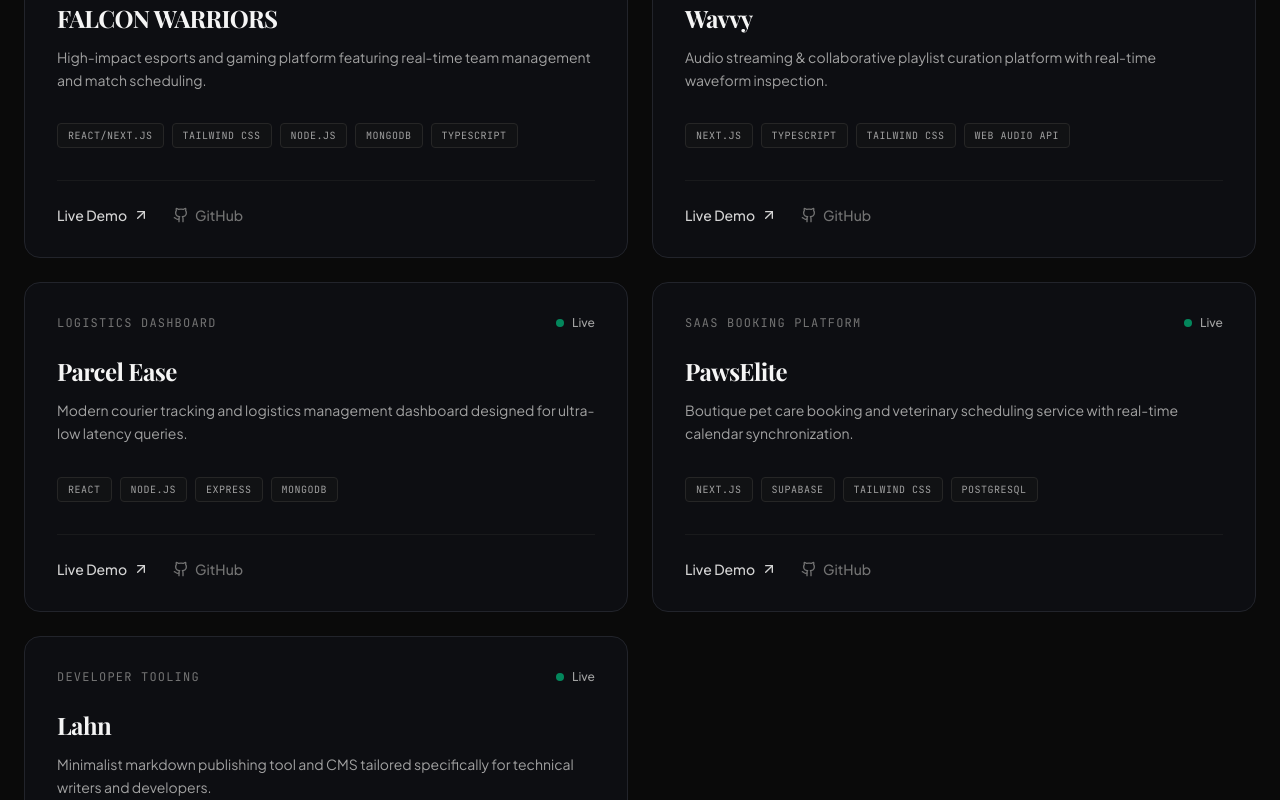
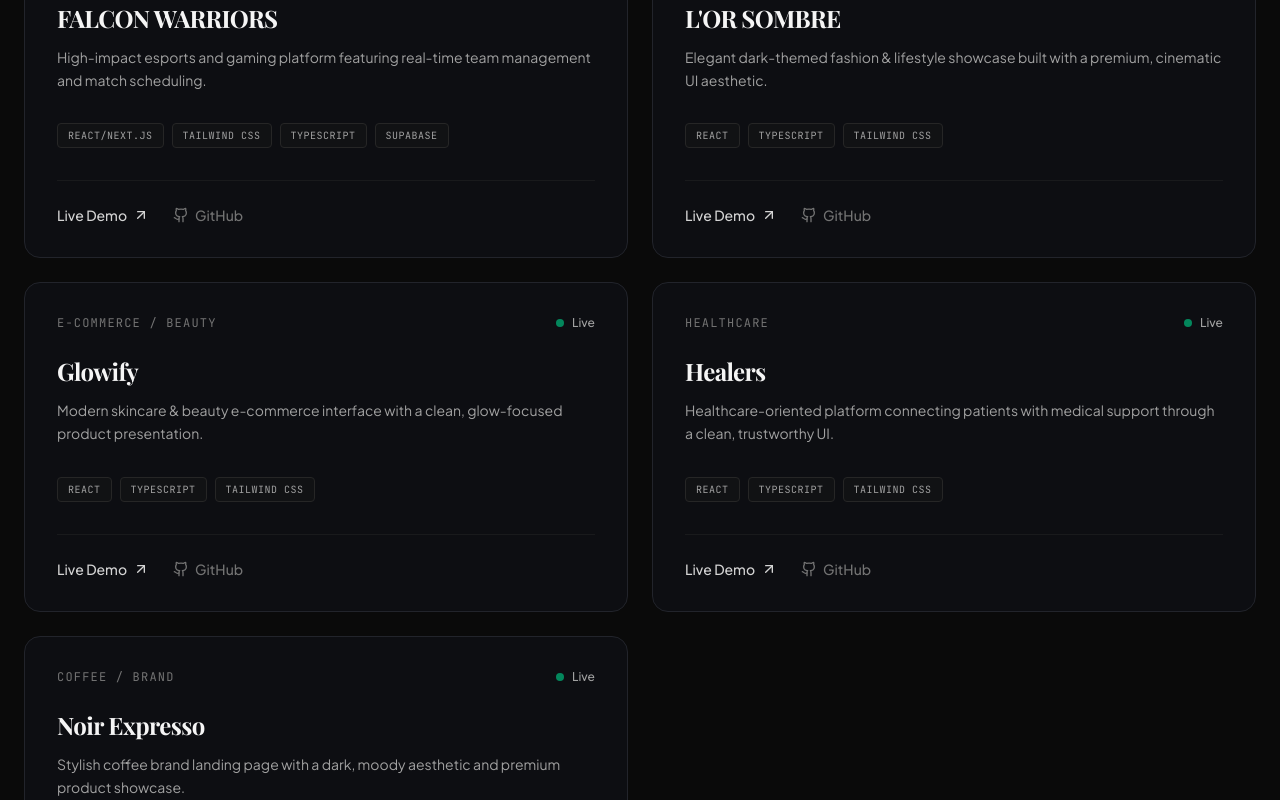
Before and after one commit to Aiman-012/Aiman-Uddin, a React (Vite) app: page / in a window 1280 px wide. Shown: the part 2120-2920 px from the top of the page. Built offline with nearby package versions, Linux system fonts and the light colour scheme; no server answers; a web font is replaced by a local one.

Commit message:
chore(data): sync portfolio projects and tech stack
Update the profile data to replace deprecated projects with new
entries including L'OR SOMBRE, Glowify, and Healers. Also update
the tech stack for FALCON WARRIORS to reflect the use of Supabase
instead of MongoDB.

```diff
--- a/src/data/profile.ts
+++ b/src/data/profile.ts
@@ -32,49 +32,49 @@ export const profileData = {
       category: "Web Application / Esports",
       shortDescription: "High-impact esports and gaming platform featuring real-time team management and match scheduling.",
       fullDescription: "A comprehensive web application designed for competitive gaming communities. FALCON WARRIORS features secure user authentication, robust team management, and real-time leaderboards wrapped in a responsive, esports-inspired modern UI.",
-      techStack: ["React/Next.js", "Tailwind CSS", "Node.js", "MongoDB", "TypeScript"],
+      techStack: ["React/Next.js", "Tailwind CSS", "TypeScript", "Supabase"],
       githubUrl: "https://github.com/Aiman03-del/FALCON-WARRIORS",
       demoUrl: "https://falcon-warriors.vercel.app"
     },
     {
-      id: "wavvy",
-      title: "Wavvy",
-      category: "Audio Streaming",
-      shortDescription: "Audio streaming & collaborative playlist curation platform with real-time waveform inspection.",
-      fullDescription: "Wavvy is a cutting-edge platform designed for audiophiles. It supports lossless audio streaming and visualizes tracks in real-time, allowing DJs and curators to perfectly sync their playlists.",
-      techStack: ["Next.js", "TypeScript", "Tailwind CSS", "Web Audio API"],
-      githubUrl: "https://github.com/Aiman03-del/wavvy",
-      demoUrl: "https://wavvy.vercel.app"
+      id: "l-or-sombre",
+      title: "L'OR SOMBRE",
+      category: "Fashion / Lifestyle",
+      shortDescription: "Elegant dark-themed fashion & lifestyle showcase built with a premium, cinematic UI aesthetic.",
+      fullDescription: "L'OR SOMBRE is a visually rich frontend experience crafted for a luxury brand feel — combining smooth animations, moody color palettes, and refined typography to create an immersive browsing experience.",
+      techStack: ["React", "TypeScript", "Tailwind CSS"],
+      githubUrl: "https://github.com/Aiman03-del/L-OR-SOMBRE",
+      demoUrl: "https://l-or-sombre.vercel.app"
     },
     {
-      id: "parcel-ease",
-      title: "Parcel Ease",
-      category: "Logistics Dashboard",
-      shortDescription: "Modern courier tracking and logistics management dashboard designed for ultra-low latency queries.",
-      fullDescription: "A fully custom logistics dashboard tailored for high-volume enterprise sorting centers. Handles thousands of concurrent socket connections for live tracking updates.",
-      techStack: ["React", "Node.js", "Express", "MongoDB"],
-      githubUrl: "https://github.com/Aiman03-del/parcel-ease",
-      demoUrl: "https://parcel-ease.vercel.app"
+      id: "glowify",
+      title: "Glowify",
+      category: "E-commerce / Beauty",
+      shortDescription: "Modern skincare & beauty e-commerce interface with a clean, glow-focused product presentation.",
+      fullDescription: "Glowify is a sleek storefront concept for a beauty and skincare brand, featuring product highlights, category browsing, and a bright, conversion-optimized UI layout.",
+      techStack: ["React", "TypeScript", "Tailwind CSS"],
+      githubUrl: "https://github.com/Aiman03-del/Glowify",
+      demoUrl: "https://glowify-phi.vercel.app"
     },
     {
-      id: "pawselite",
-      title: "PawsElite",
-      category: "SaaS Booking Platform",
-      shortDescription: "Boutique pet care booking and veterinary scheduling service with real-time calendar synchronization.",
-      fullDescription: "Integrated with robust IAM and PostgreSQL row-level security to ensure absolute privacy for client veterinary records.",
-      techStack: ["Next.js", "Supabase", "Tailwind CSS", "PostgreSQL"],
-      githubUrl: "https://github.com/Aiman03-del/pawselite",
-      demoUrl: "https://pawselite.vercel.app"
+      id: "healers",
+      title: "Healers",
+      category: "Healthcare",
+      shortDescription: "Healthcare-oriented platform connecting patients with medical support through a clean, trustworthy UI.",
+      fullDescription: "Healers is a healthcare service concept focused on accessibility and trust, offering a structured layout for patient information, appointment flow, and medical service discovery.",
+      techStack: ["React", "TypeScript", "Tailwind CSS"],
+      githubUrl: "https://github.com/Aiman03-del/Healers",
+      demoUrl: "https://healers1.netlify.app"
     },
     {
-      id: "lahn",
-      title: "Lahn",
-      category: "Developer Tooling",
-      shortDescription: "Minimalist markdown publishing tool and CMS tailored specifically for technical writers and developers.",
-      fullDescription: "Built from the ground up prioritizing AST parsing speed over visual fluff. Easily compiles down to static HTML files with zero JavaScript overhead on the client.",
-      techStack: ["React", "TypeScript", "Tailwind CSS", "Remark AST"],
-      githubUrl: "https://github.com/Aiman03-del/lahn",
-      demoUrl: "https://lahn.vercel.app"
+      id: "noir-expresso",
+      title: "Noir Expresso",
+      category: "Coffee / Brand",
+      shortDescription: "Stylish coffee brand landing page with a dark, moody aesthetic and premium product showcase.",
+      fullDescription: "Noir Expresso is a coffee shop / brand website concept designed with a rich dark theme, warm accent tones, and elegant typography to reflect a premium coffee experience.",
+      techStack: ["React", "TypeScript", "Tailwind CSS"],
+      githubUrl: "https://github.com/Aiman03-del/Noir-Expresso",
+      demoUrl: "https://noir-expresso.vercel.app"
     }
   ],
   skills: {
```
